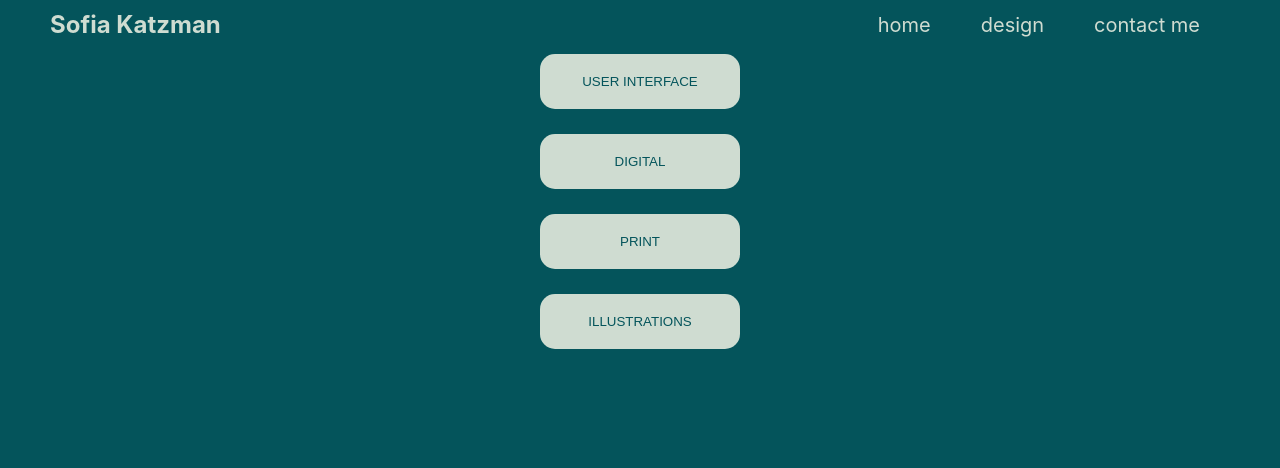
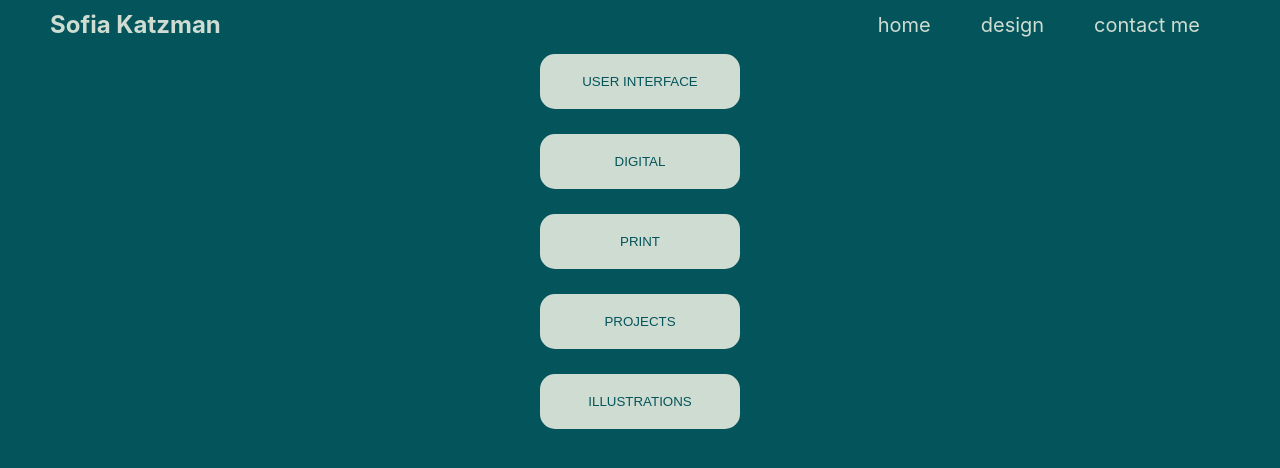
Before and after one commit to sofiakatzman/DesignPortfolio, a React (Create React App) app: page /design in a window 1280 px wide. Shown: the top 468 px of the page. Built offline with nearby package versions, Linux system fonts and the light colour scheme.

Commit message:
content updates for design

```diff
--- a/src/components/Pages/Design/Design.css
+++ b/src/components/Pages/Design/Design.css
@@ -2,6 +2,7 @@
     display: flex;
     flex-direction: column;
     align-items: center;
+    letter-spacing: 10px;
 }
 
 .design-category {
--- a/src/components/Pages/Design/Design.jsx
+++ b/src/components/Pages/Design/Design.jsx
@@ -1,5 +1,6 @@
 import React from "react";
 import './Design.css'
+import Technologies from '../Technologies/Technologies'
 
 
 function Design(){
@@ -8,8 +9,9 @@ function Design(){
             <button className="design-category">USER INTERFACE</button> <br/>
             <button className="design-category">DIGITAL</button> <br/>
             <button className="design-category">PRINT</button> <br/>
+            <button className="design-category">PROJECTS</button> <br/>
             <button className="design-category">ILLUSTRATIONS</button> <br/>
-
+            {/* <Technologies /> */}
         </div>
     )
 }
```
Also changed, not shown: src/components/Pages/Design/UserInterface.jsx (added).
